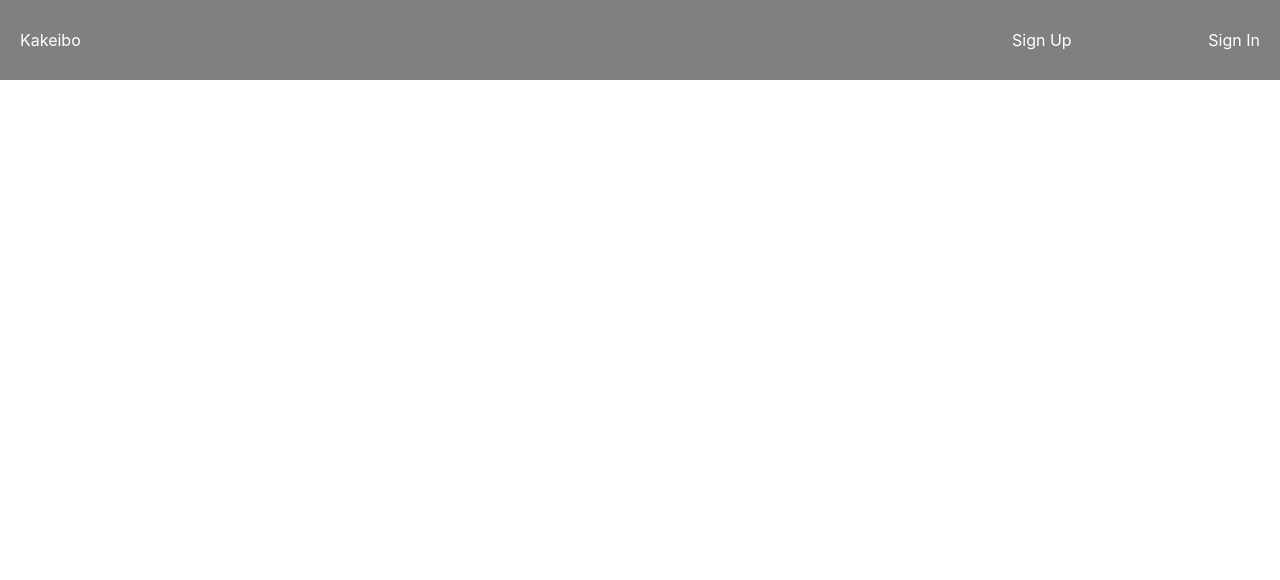
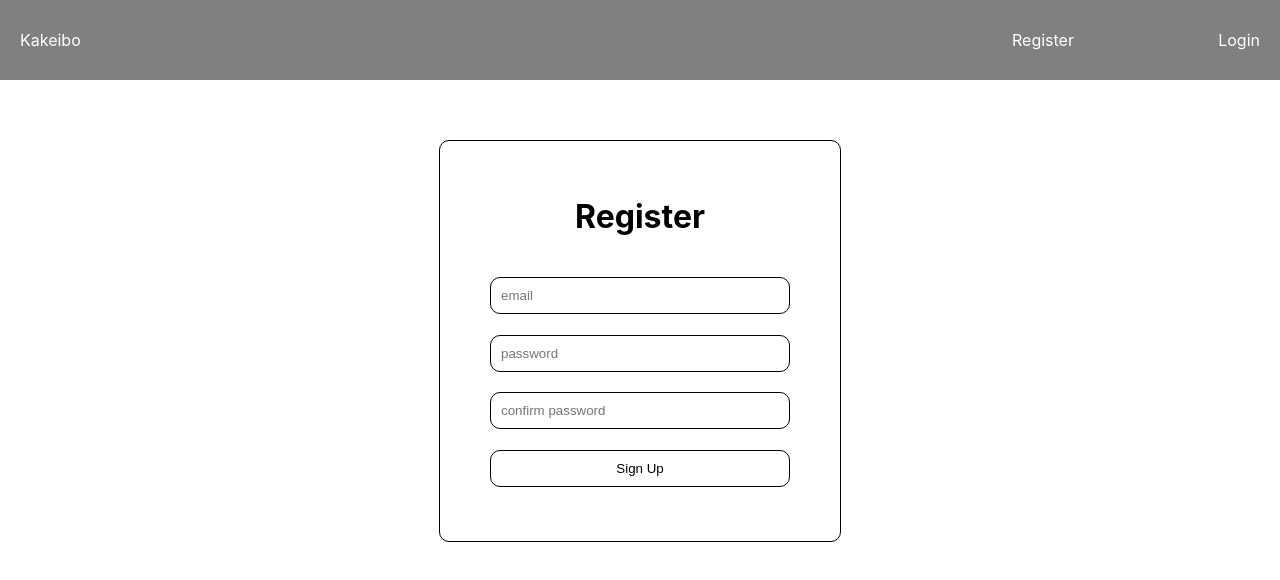
Before and after one commit to matthewhiggins415/kakeibofrontend, a React (Create React App) app: page /register in a window 1280 px wide. Shown: the top 580 px of the page. Built offline with nearby package versions, Linux system fonts and the light colour scheme.

Commit message:
user register works, added json & bodyparser to server.

```diff
--- a/package.json
+++ b/package.json
@@ -6,6 +6,7 @@
     "@testing-library/jest-dom": "^5.16.2",
     "@testing-library/react": "^12.1.3",
     "@testing-library/user-event": "^13.5.0",
+    "axios": "^0.26.0",
     "react": "^17.0.2",
     "react-dom": "^17.0.2",
     "react-router-dom": "^6.2.2",
@@ -19,6 +20,7 @@
     "test": "react-scripts test",
     "eject": "react-scripts eject"
   },
+  "proxy": "http://localhost:2020",
   "eslintConfig": {
     "extends": [
       "react-app",
--- a/src/App.js
+++ b/src/App.js
@@ -1,8 +1,8 @@
 import { BrowserRouter as Router, Routes, Route } from 'react-router-dom'
 import Landing from './views/Landing'
 import Navbar from './components/Navbar'
-import Signup from './views/Signup'
-import Signin from './views/Signin'
+import Register from './views/Register'
+import Login from './views/Login'
 
 const App = () => {
   return (
@@ -11,8 +11,8 @@ const App = () => {
         <Navbar />
         <Routes>
           <Route path="/" element={<Landing />}/>
-          <Route path="/sign-up" element={<Signup />}/>
-          <Route path="/sign-in" element={<Signin />}/>
+          <Route path="/register" element={<Register />}/>
+          <Route path="/login" element={<Login />}/>
         </Routes>
     </Router>
     </div>
--- /dev/null
+++ b/src/api/auth.js
@@ -0,0 +1,73 @@
+import axios from 'axios'
+import apiUrl from '../apiConfig'
+
+//Register
+export const signUp = (email, password, passwordConfirmation) => {
+  return axios.post(apiUrl + '/sign-up/', {
+    credentials: {
+      email,
+      password,
+      password_confirmation: passwordConfirmation
+    }
+  })
+}
+
+//Login
+export const signIn = (email, password) => {
+    return axios.post(apiUrl + '/sign-in/', {
+      credentials: {
+        email,
+        password
+      }
+  })
+}
+
+//Logout
+  export const signOut = (user) => {
+    return axios.delete(apiUrl + '/sign-out/', {
+      headers: {
+        Authorization: `Bearer ${user.token}`
+      }
+    })
+  }
+
+  export const changePassword = (oldPassword, newPassword, user) => {
+    return axios.patch(
+      apiUrl + '/change-password/',
+      {
+        passwords: {
+          old: oldPassword,
+          new: newPassword
+        }
+      },
+      {
+        headers: {
+          Authorization: `Bearer ${user.token}`
+        }
+      }
+    )
+  }
+
+  // get a single landlord
+  export const getUser = (user) => {
+    return axios.get(apiUrl + `/user/${user._id}`,
+      {
+        headers: {
+          Authorization: `Bearer ${user.token}`
+        }
+      }
+    )
+  }
+
+// Edit a landlord
+export const editALandlord = (user, data, id) => {
+  return axios.patch(apiUrl + `/user/${id}`,
+  {
+    landlord: data
+  },
+  {
+    headers: {
+      Authorization: `Bearer ${user.token}`
+    }
+  })
+}
--- /dev/null
+++ b/src/apiConfig.js
@@ -0,0 +1,14 @@
+let apiUrl
+
+const apiUrls = {
+  production: 'database',
+  development: 'http://localhost:2020'
+}
+
+if (window.location.hostname === 'localhost') {
+  apiUrl = apiUrls.development
+} else {
+  apiUrl = apiUrls.production
+}
+
+export default apiUrl
--- a/src/components/Navbar.js
+++ b/src/components/Navbar.js
@@ -32,8 +32,8 @@ const Navbar = () => {
         <Link style={style} to="/">Kakeibo</Link>
       </div>
       <LinkContainer>
-        <Link style={style} to="sign-up">Sign Up</Link>
-        <Link style={style} to="sign-in">Sign In</Link>
+        <Link style={style} to="register">Register</Link>
+        <Link style={style} to="login">Login</Link>
       </LinkContainer>
     </Container>
   )
--- /dev/null
+++ b/src/views/Login.js
@@ -0,0 +1,86 @@
+import { Navigate } from 'react-router-dom'
+import React, { useState } from 'react'
+import styled from 'styled-components'
+import { signIn } from '../api/auth'
+
+const DIV = styled.div`
+  width: 400px;
+  height: 400px;
+  display: flex;
+  flex-direction: column;
+  justify-content: center;
+  align-items: center;
+  margin: 60px auto;
+  border: 1px solid black;
+  border-radius: 10px;
+`
+const FORM = styled.form`
+  height: 250px;
+  width: 300px;
+  display: flex;
+  flex-direction: column;
+  justify-content: space-evenly;
+`
+const INPUT = styled.input`
+  padding: 10px;
+  border-radius: 10px;
+  outline: none;
+  border: 1px solid black;
+  background-color: white;
+`
+const BUTTON = styled.button`
+  padding: 10px;
+  border: 1px solid black;
+  border-radius: 10px;
+  background-color: white;
+  cursor: pointer;
+`
+
+const Login = ({ setUser }) => {
+  const [email, setEmail] = useState('')
+  const [password, setPassword] = useState('')
+  const [shouldNavigate, setShouldNavigate] = useState(false)
+
+  const onSignIn = async (event) => {
+    event.preventDefault()
+    try {
+      const res = await signIn(email, password)
+      setUser(res.data.user)
+      setShouldNavigate(true)
+    } catch (error) {
+      setEmail('')
+      setPassword('')
+    }
+  }
+
+  if (shouldNavigate) {
+    return <Navigate to='/home' />
+  }
+
+  return (
+    <DIV>
+      <h1>Login</h1>
+      <FORM onSubmit={onSignIn}>
+        <INPUT
+          placeholder="email"
+          value={email}
+          onChange={event => setEmail(event.target.value)}
+          name="email"
+          type="email"
+          required>
+        </INPUT>
+        <INPUT
+          placeholder="password"
+          value={password}
+          onChange={event => setPassword(event.target.value)}
+          name="password"
+          type="password"
+          required>
+        </INPUT>
+        <BUTTON type="submit">Login</BUTTON>
+      </FORM>
+    </DIV>
+  )
+}
+
+export default Login
--- /dev/null
+++ b/src/views/Register.js
@@ -0,0 +1,117 @@
+import React, { useState } from 'react'
+import { Navigate } from 'react-router-dom'
+
+import styled from 'styled-components'
+import { signUp, signIn } from '../api/auth'
+
+const DIV = styled.div`
+  width: 400px;
+  height: 400px;
+  display: flex;
+  flex-direction: column;
+  justify-content: center;
+  align-items: center;
+  margin: 60px auto;
+  border: 1px solid black;
+  border-radius: 10px;
+`
+
+const FORM = styled.form`
+  height: 250px;
+  width: 300px;
+  display: flex;
+  flex-direction: column;
+  justify-content: space-evenly;
+`
+const INPUT = styled.input`
+  padding: 10px;
+  border-radius: 10px;
+  outline: none;
+  border: 1px solid black;
+  background-color: white;
+`
+const BUTTON = styled.button`
+  padding: 10px;
+  border: 1px solid black;
+  border-radius: 10px;
+  background-color: white;
+  cursor: pointer;
+`
+
+const Register = ({ setUser }) => {
+  const [email, setEmail] = useState('')
+  const [password, setPassword] = useState('')
+  const [confirmPassword, setConfirmPassword] = useState('')
+  const [shouldNavigate, setShouldNavigate] = useState(false)
+
+  const onRegister = async (event) => {
+    event.preventDefault()
+
+    try {
+      console.log(email)
+      console.log(password)
+      console.log(confirmPassword)
+      let res = await signUp(email, password, confirmPassword)
+      // const res = await signIn(email, password)
+      // setUser(res.data.user)
+      // console.log(res.data.user)
+      console.log(res)
+      // msgAlert({
+      //   heading: 'Sign Up Success',
+      //   message: signUpSuccess,
+      //   variant: 'success'
+      // })
+      // setShouldNavigate(true)
+    } catch (error) {
+      setEmail('')
+      setPassword('')
+      setConfirmPassword('')
+      // msgAlert({
+      //   heading: 'Sign Up Failed with error: ' + error.message,
+      //   message: signUpFailure,
+      //   variant: 'danger'
+      // })
+    }
+  }
+
+
+  if (shouldNavigate) {
+    return <Navigate to='/home' />
+  }
+
+
+  return (
+    <DIV>
+      <h1>Register</h1>
+      <FORM onSubmit={ onRegister }>
+        <INPUT
+          placeholder="email"
+          type="email"
+          name="email"
+          value={email}
+          onChange={event => setEmail(event.target.value)}
+          required
+        />
+        <INPUT
+          placeholder="password"
+          type="password"
+          name="password"
+          value={password}
+          onChange={event => setPassword(event.target.value)}
+          required
+        />
+        <INPUT
+          placeholder="confirm password"
+          type="password"
+          name="confirmPassword"
+          value={confirmPassword}
+          onChange={event => setConfirmPassword(event.target.value)}
+          required
+        />
+        <BUTTON type="submit">Sign Up</BUTTON>
+      </FORM>
+    </DIV>
+  )
+}
+
+export default Register
--- a/src/views/Signin.js
+++ /dev/null
@@ -1,9 +0,0 @@
-const Signin = () => {
-    return (
-      <div>
-        <h1>SignIn</h1>
-      </div>
-    )
-  }
-
-  export default Signin
--- a/src/views/Signup.js
+++ /dev/null
@@ -1,9 +0,0 @@
-const Signup = () => {
-    return (
-      <div>
-        <h1>Signup</h1>
-      </div>
-    )
-  }
-
-  export default Signup
```
Also changed, not shown: 1 other file (tests, documents, lock files or other folders).
